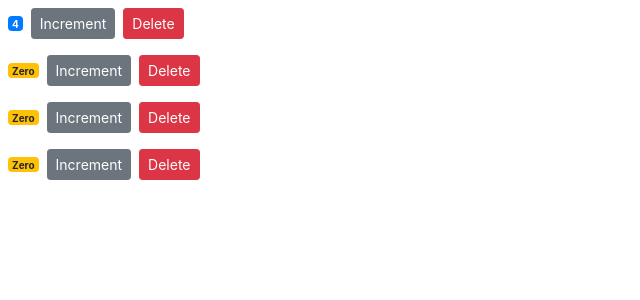
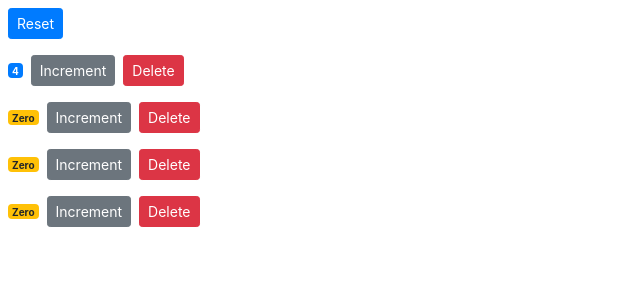
Before and after one commit to nagerz/react_practice_mosh, a React (Create React App) app: page / in a window 1280 px wide. Shown: the top 300 px of the page, without its empty margins (0-640 px from the left). Built offline with nearby package versions, Linux system fonts and the light colour scheme.

Commit message:
Removes local state of counter componenet. Refactors to use props.

```diff
--- a/src/components/counters.jsx
+++ b/src/components/counters.jsx
@@ -11,6 +11,12 @@
     ]
   };
 
+  handleReset = () => {
+    this.state.counters.map(c => {
+      c.value = 0;
+      return c;
+    });
+  };
   handleDelete = counterId => {
     const counters = this.state.counters.filter(c => c.id !== counterId);
     this.setState({ counters });
@@ -19,6 +25,12 @@
   render() {
     return (
       <div>
+        <button
+          onCLick={this.handleReset}
+          className="btn btn-primary btn-sm m-2"
+        >
+          Reset
+        </button>
         {this.state.counters.map(counter => (
           <Counter
             key={counter.id}
```
